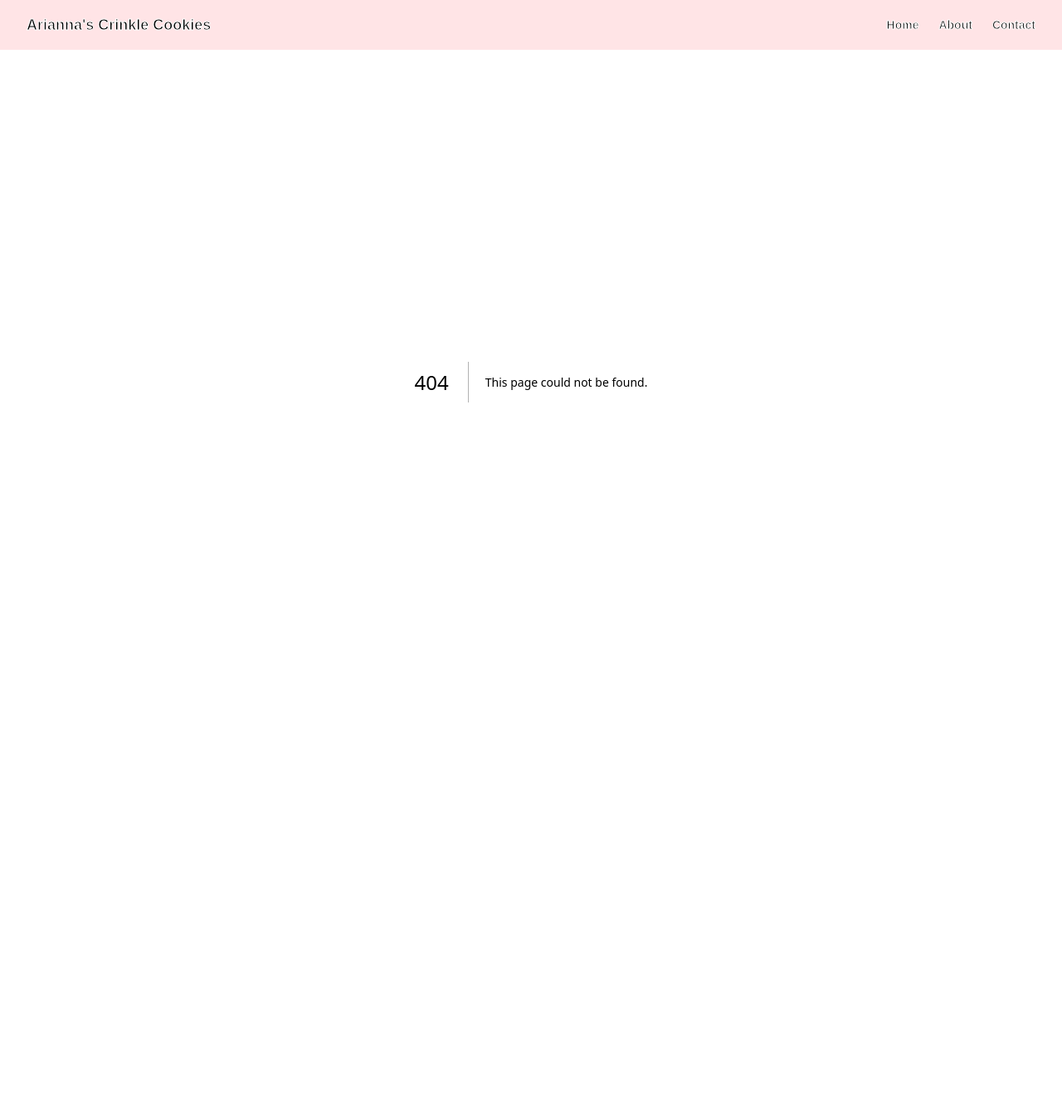
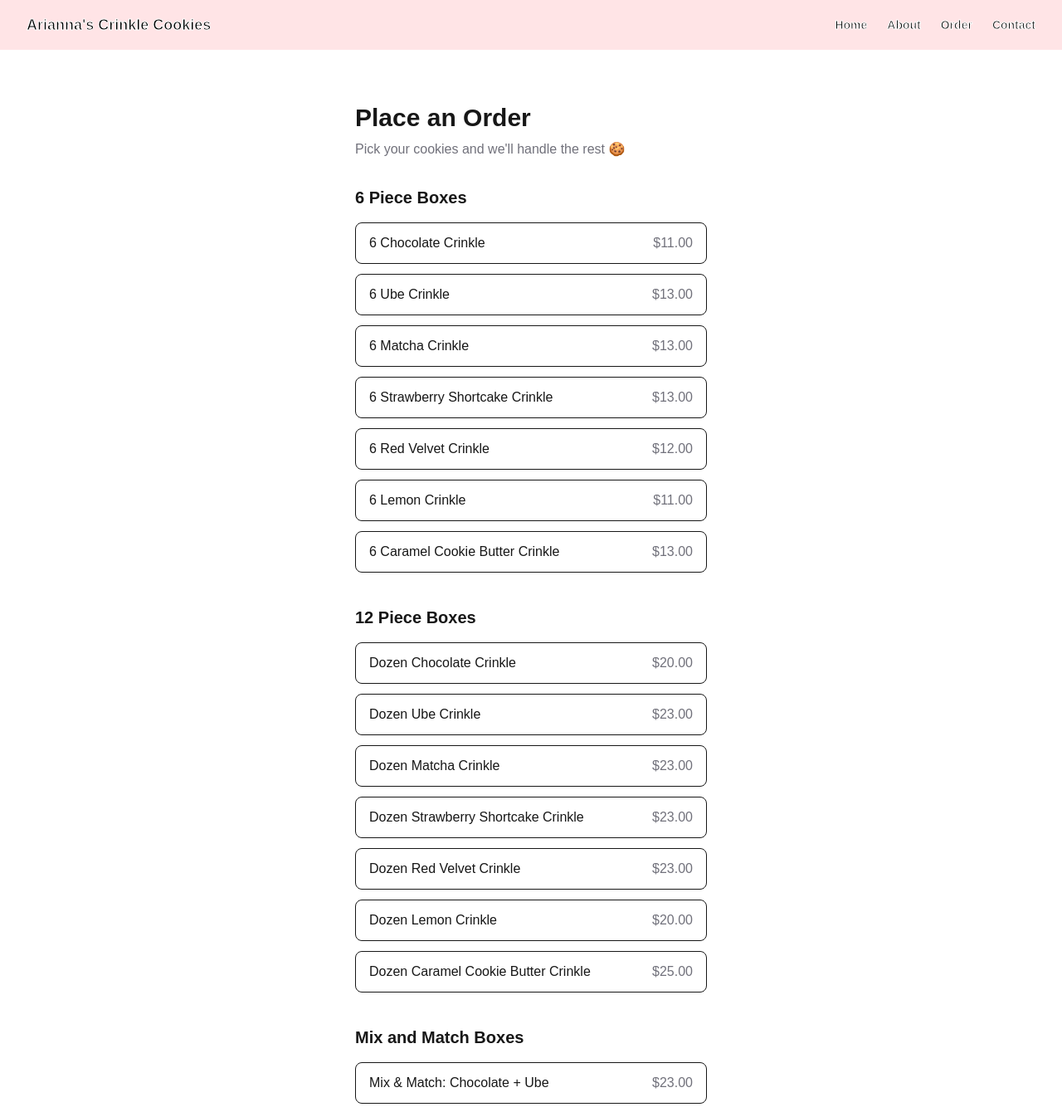
Before and after one commit to TrolliedBloke/AriannasCrinkleCookies, a Next.js app: page /order in a window 1280 px wide. Before the commit this address had no page. Shown: the top 1340 px of the page at 83% size. Before the commit the page ends 860 px from the top, so only its background shows below. Built offline with nearby package versions, Linux system fonts and the light colour scheme.

Commit message:
added order page that takes from products.ts file with all product pricing ID's

```diff
--- a/src/app/layout.tsx
+++ b/src/app/layout.tsx
@@ -36,6 +36,7 @@ export default function RootLayout({
           <div className="flex gap-6 text-sm font-semibold">
             <Link href="/">Home</Link>
             <Link href="/about">About</Link>
+            <Link href="/order">Order</Link>
             <Link href="/contact">Contact</Link>
           </div>
         </nav>
--- /dev/null
+++ b/src/app/order/page.tsx
@@ -0,0 +1,93 @@
+"use client";
+import { useState } from "react";
+
+{
+  /* import from lib folder which containts products.ts file with all price codes */
+}
+import { products } from "@/lib/products";
+
+{
+  /* filter by category we set in products.ts file (6, 12, mix and match) */
+}
+export default function Order() {
+  const sixPc = products.filter((p) => p.category === "6pc");
+  const twelvePc = products.filter((p) => p.category === "12pc");
+  const mix = products.filter((p) => p.category === "mix");
+
+  const [selected, setSelected] = useState<string | null>(null);
+  {
+    /* order section layout */
+  }
+  return (
+    <main className="max-w-2xl mx-auto py-16 px-6">
+      <h1 className="text-3xl font-bold mb-2">Place an Order</h1>
+      <p className="text-zinc-500 mb-8">
+        Pick your cookies and we&#39;ll handle the rest 🍪
+      </p>
+
+      <section className="mb-10">
+        <h2 className="text-xl font-semibold mb-4">6 Piece Boxes</h2>
+        <div className="flex flex-col gap-3">
+          {sixPc.map((product) => (
+            <div
+              key={product.id}
+              onClick={() => setSelected(product.id)}
+              className={`flex items-center justify-between border rounded-lg px-4 py-3 cursor-pointer transition-colors ${
+                selected === product.id
+                  ? "border-pink-400 bg-pink-50"
+                  : "hover:border-pink-200"
+              }`}
+            >
+              <span className="font-medium">{product.name}</span>
+              <span className="text-zinc-500">${product.price.toFixed(2)}</span>
+            </div>
+          ))}
+        </div>
+      </section>
+      <section className="mb-10">
+        <h2 className="text-xl font-semibold mb-4">12 Piece Boxes</h2>
+        <div className="flex flex-col gap-3">
+          {twelvePc.map((product) => (
+            <div
+              key={product.id}
+              onClick={() => setSelected(product.id)}
+              className={`flex items-center justify-between border rounded-lg px-4 py-3 cursor-pointer transition-colors ${
+                selected === product.id
+                  ? "border-pink-400 bg-pink-50"
+                  : "hover:border-pink-200"
+              }`}
+            >
+              <span className="font-medium">{product.name}</span>
+              <span className="text-zinc-500">${product.price.toFixed(2)}</span>
+            </div>
+          ))}
+        </div>
+      </section>
+      <section className="mb-10">
+        <h2 className="text-xl font-semibold mb-4">Mix and Match Boxes</h2>
+        <div className="flex flex-col gap-3">
+          {mix.map((product) => (
+            <div
+              key={product.id}
+              onClick={() => setSelected(product.id)}
+              className={`flex items-center justify-between border rounded-lg px-4 py-3 cursor-pointer transition-colors ${
+                selected === product.id
+                  ? "border-pink-400 bg-pink-50"
+                  : "hover:border-pink-200"
+              }`}
+            >
+              <span className="font-medium">{product.name}</span>
+              <span className="text-zinc-500">${product.price.toFixed(2)}</span>
+            </div>
+          ))}
+        </div>
+      </section>
+      <button
+        disabled={!selected}
+        className="mt-6 w-full bg-pink-400 hover:bg-pink-500 disabled:opacity-50 text-white font-semibold py-3 rounded-lg transition-colors"
+      >
+        Checkout
+      </button>
+    </main>
+  );
+}
```
Also changed, not shown: src/lib/products.ts (renamed from src/app/lib/products.ts).
